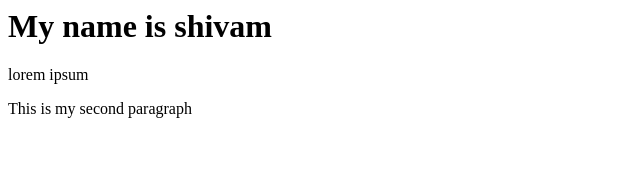
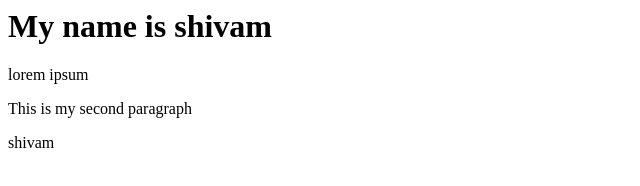
Before and after one commit to shivamsaraswat8/git-test, a plain HTML site: page index.html in a window 1280 px wide. Shown: the full height of the page, 0-640 px from the left. Drawn offline with Linux system fonts and the light colour scheme.

Commit message:
FOURTH COMMIT

```diff
--- a/index.html
+++ b/index.html
@@ -6,5 +6,6 @@
     <h1>My name is shivam</h1>
     <p>lorem ipsum</p>
     <p>This is my second paragraph</p>
+    <p>shivam</p>
 </body>
 </html>
```
